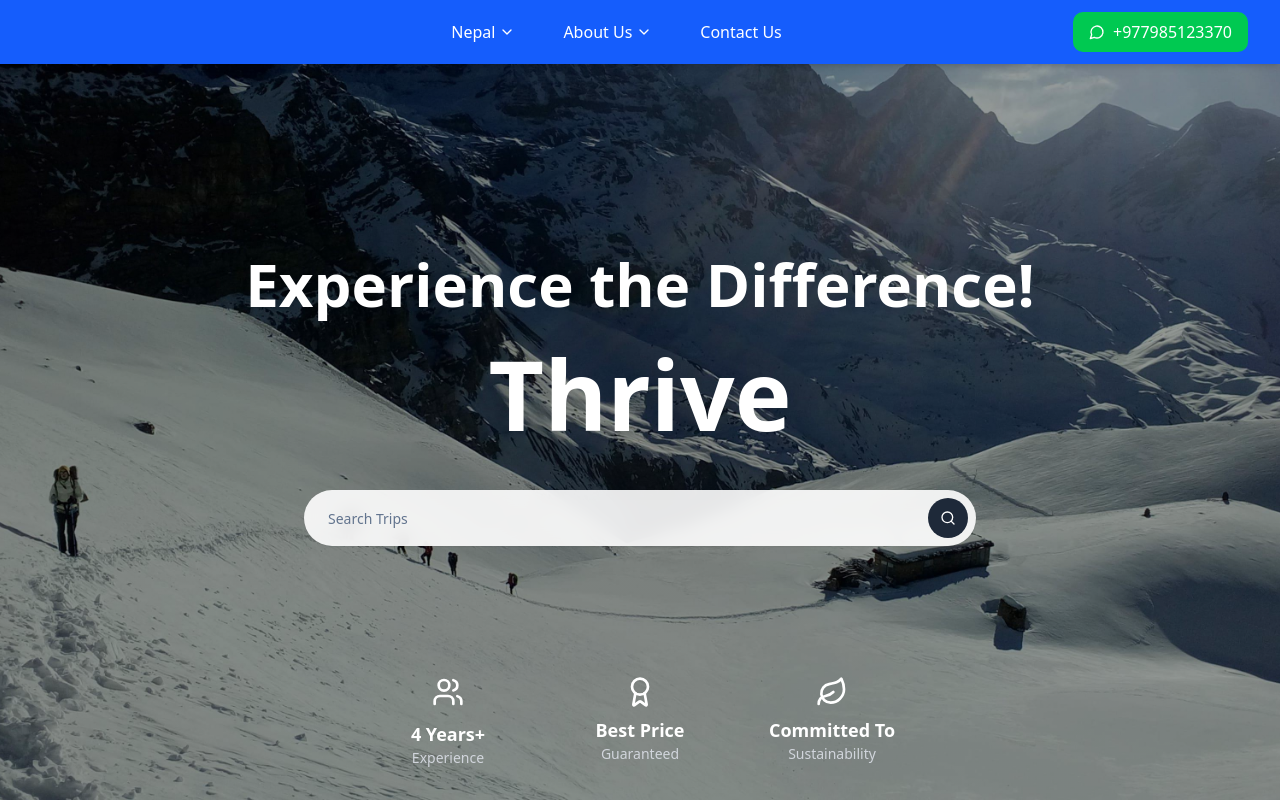
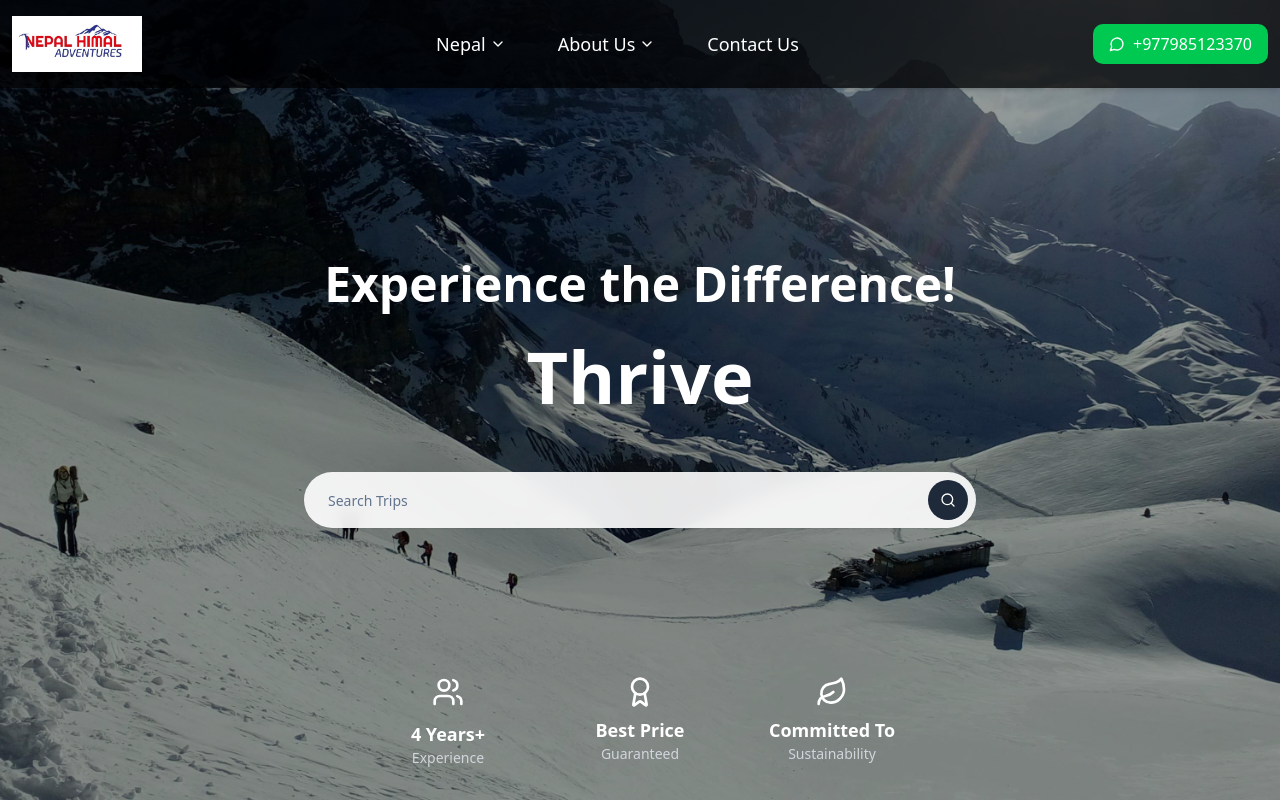
Before and after one commit to AayushGrg333/Nepal-Himal-Adventures, a Next.js app: page / in a window 1280 px wide. Built offline with nearby package versions, Linux system fonts and the light colour scheme.

Commit message:
feat : responsive

```diff
--- a/src/app/page.tsx
+++ b/src/app/page.tsx
@@ -1,19 +1,19 @@
-"use client"
-import { Search, Star, Award, Leaf, Users } from "lucide-react"
-import { Button } from "@/components/ui/button"
-import { Input } from "@/components/ui/input"
-import { useRotatingText } from "@/hooks/use-rotating-text"
+"use client";
+import { Search, Star, Award, Leaf, Users } from "lucide-react";
+import { Button } from "@/components/ui/button";
+import { Input } from "@/components/ui/input";
+import { useRotatingText } from "@/hooks/use-rotating-text";
 import { BestSellers } from "@/app/components/best-sellers";
-import { Navbar } from "@/components/Navbar"
-
-
+import { Navbar } from "@/components/Navbar";
 
 export default function HomePage() {
-  const rotatingWord = useRotatingText(["Discover", "Explore", "Thrive"], 1000)
+     const rotatingWord = useRotatingText(
+          ["Discover", "Explore", "Thrive"],
+          1000
+     );
 
      return (
           <div className="min-h-screen bg-white">
-
                {/* Hero Section */}
                <div
                     className="relative h-screen bg-cover bg-center bg-no-repeat"
@@ -21,21 +21,29 @@ export default function HomePage() {
                          backgroundImage: `linear-gradient(rgba(0, 0, 0, 0.4), rgba(0, 0, 0, 0.4)), url('/hero-bg.jpeg')`,
                     }}
                >
-        <div className="absolute inset-0 flex flex-col items-center justify-center text-center px-4">
-          <h1 className="text-white text-4xl md:text-6xl font-bold mb-8">Experience the Difference!</h1>
+                    <div className="absolute inset-0 flex flex-col items-center justify-center text-center px-5">
+                         <h1 className="text-white text-[25px] md:text-5xl font-semibold md:mb-5 mb-0">
+                              Experience the Difference!
+                         </h1>
 
-          <div className="text-white text-6xl md:text-8xl font-bold mb-12 h-24 flex items-center">
-            <span className="transition-all duration-500 ease-in-out">{rotatingWord}</span>
+                         <div className="text-white text-6xl md:text-7xl font-semibold mb-12 h-24 flex items-center">
+                              <span className="transition-all duration-500 ease-in-out">
+                                   {rotatingWord}
+                              </span>
                          </div>
 
                          {/* Search Bar */}
-          <div className="relative w-full max-w-2xl">
+
+                         <div className="relative w-full max-w-2xl md:mb-3 mb-10">
                               <Input
                                    type="text"
                                    placeholder="Search Trips"
                                    className="w-full h-14 pl-6 pr-14 text-lg bg-white/90 backdrop-blur-sm border-0 rounded-full"
                               />
-            <Button size="sm" className="absolute right-2 top-2 h-10 w-10 rounded-full bg-gray-800 hover:bg-gray-700">
+                              <Button
+                                   size="sm"
+                                   className="absolute right-2 top-2 h-10 w-10 rounded-full bg-gray-800 hover:bg-gray-700"
+                              >
                                    <Search className="h-4 w-4 text-white" />
                               </Button>
                          </div>
@@ -43,28 +51,35 @@ export default function HomePage() {
 
                     {/* Bottom Stats Section */}
                     <div className="absolute bottom-0 left-0 right-0  ">
-
-          <div className="max-w-xl mx-auto px-4 py-8  ">
-
-            <div className="grid grid-cols-2 md:grid-cols-2 lg:grid-cols-3 gap-6 lg:gap-8">
-
+                         <div className="max-w-xl mx-auto px-4 py-8 ">
+                              <div className="  grid grid-cols-2  md:grid-cols-2 lg:grid-cols-3 gap-6 lg:gap-8">
                                    <div className="flex flex-col items-center">
-                <Users className="h-8 w-8 text-white mb-3" />
-                <div className="text-white font-bold text-lg">4 Years+</div>
-                <div className="text-gray-300 text-sm">Experience</div>
+                                        <Users className=" h-8 w-8 text-white mb-3" />
+                                        <div className="text-white font-bold text-lg">
+                                             4 Years+
                                         </div>
-
+                                        <div className="text-gray-300 text-sm">
+                                             Experience
+                                        </div>
+                                   </div>
 
                                    <div className="flex flex-col items-center ">
                                         <Award className="h-8 w-8 text-white mb-2" />
-                <div className="text-white font-bold text-lg">Best Price</div>
-                <div className="text-gray-300 text-sm">Guaranteed</div>
+                                        <div className="text-white font-bold text-lg">
+                                             Best Price
                                         </div>
-
-              <div className="flex flex-col items-center">
+                                        <div className="text-gray-300 text-sm">
+                                             Guaranteed
+                                        </div>
+                                   </div>
+                                   <div className=" flex-col items-center hidden md:flex">
                                         <Leaf className="h-8 w-8 text-white mb-2" />
-                <div className="text-white font-bold text-lg">Committed To</div>
-                <div className="text-gray-300 text-sm">Sustainability</div>
+                                        <div className="text-white font-bold text-lg">
+                                             Committed To
+                                        </div>
+                                        <div className="text-gray-300 text-sm">
+                                             Sustainability
+                                        </div>
                                    </div>
                               </div>
                          </div>
@@ -84,5 +99,5 @@ export default function HomePage() {
               `}
               </style> */}
           </div>
-  )
+     );
 }
--- a/src/components/Navbar.tsx
+++ b/src/components/Navbar.tsx
@@ -1,29 +1,30 @@
-"use client";
-import React, { useState, useRef, useEffect } from "react";
-import Link from "next/link";
-import { ChevronDown, MessageCircle, Menu, X, ChevronRight } from 'lucide-react';
+"use client"
+import { useState, useRef, useEffect } from "react"
+import Link from "next/link"
+import Image from "next/image"
+import { ChevronDown, MessageCircle, Menu, X, ChevronRight } from "lucide-react"
 
 export function Navbar() {
-  const [activeMenu, setActiveMenu] = useState<null | "nepal" | "about">(null);
-  const [mobileMenuOpen, setMobileMenuOpen] = useState(false);
-  const [selectedNepalCategory, setSelectedNepalCategory] = useState("Trekking in Nepal");
-  const menuRef = useRef<HTMLDivElement>(null);
+  const [activeMenu, setActiveMenu] = useState<null | "nepal" | "about">(null)
+  const [mobileMenuOpen, setMobileMenuOpen] = useState(false)
+  const [selectedNepalCategory, setSelectedNepalCategory] = useState("Trekking in Nepal")
+  const menuRef = useRef<HTMLDivElement>(null)
 
   const toggleMenu = (menu: "nepal" | "about") => {
-    setActiveMenu((prev) => (prev === menu ? null : menu));
-  };
+    setActiveMenu((prev) => (prev === menu ? null : menu))
+  }
 
   // Close menu on outside click
   useEffect(() => {
     const handleClickOutside = (event: MouseEvent) => {
       if (menuRef.current && !menuRef.current.contains(event.target as Node)) {
-        setActiveMenu(null);
+        setActiveMenu(null)
       }
-    };
+    }
 
-    document.addEventListener("mousedown", handleClickOutside);
-    return () => document.removeEventListener("mousedown", handleClickOutside);
-  }, []);
+    document.addEventListener("mousedown", handleClickOutside)
+    return () => document.removeEventListener("mousedown", handleClickOutside)
+  }, [])
 
   // Nepal menu categories
   const nepalCategories = [
@@ -36,8 +37,8 @@ export function Navbar() {
     "Day Trips",
     "Multi Country Tours",
     "Voluntourism Trips",
-    "Extend Your Trip"
-  ];
+    "Extend Your Trip",
+  ]
 
   // Trekking options (you can expand this for other categories)
   const trekkingOptions = [
@@ -72,8 +73,8 @@ export function Navbar() {
     "Manaslu Circuit Trek – 15 Days",
     "Dhaulagiri Circuit Trek – 20 Days",
     "Upper Dolpo Trek – 25 Days",
-    "Kanchenjunga Base Camp Trek – 22 Days"
-  ];
+    "Kanchenjunga Base Camp Trek – 22 Days",
+  ]
 
   // About Us menu items
   const aboutUsItems = {
@@ -86,7 +87,7 @@ export function Navbar() {
       { name: "Legal Documents", href: "/legal", highlight: false },
       { name: "Terms and Conditions", href: "/terms", highlight: false },
       { name: "Our Fleets", href: "/fleets", highlight: false },
-      { name: "Awards and Achievements", href: "/awards", highlight: false }
+      { name: "Awards and Achievements", href: "/awards", highlight: false },
     ],
     right: [
       { name: "Customer Reviews", href: "/reviews", highlight: false },
@@ -96,22 +97,21 @@ export function Navbar() {
       { name: "Sign Up for Newsletter", href: "/newsletter", highlight: false },
       { name: "Contact Us", href: "/contact", highlight: false },
       { name: "Meet our Founder", href: "/founder", highlight: false },
-      { name: "Blog", href: "/blog", highlight: false }
-    ]
-  };
+      { name: "Blog", href: "/blog", highlight: false },
+    ],
+  }
 
   return (
     <div>
-    <nav
-      ref={menuRef}
-      className="w-full fixed top-0 left-0 right-0 z-50 bg-blue-600 text- shadow-md"
-    >
-      <div className="max-w-7xl mx-auto px-4 sm:px-6 lg:px-8">
-        <div className="flex items-center justify-between h-16">
+     <div className=" w-full fixed lg:p-2 p-0 top-0 left-0 right-0 z-50 bg-black/75 text-white shadow-md">
 
-          {/* Left side - Logo space */}
-          <div className="flex-shrink-0 w-32">
-            {/* Space reserved for logo */}
+        <div className="font-inter w-full mx-auto">
+          <div className="flex items-center justify-between h-18">
+            {/* Left side - Logo */}
+            <div className="flex-shrink-0  ml-4 md:ml-1">
+              <Link href="/">
+                <Image src="/logo.jpg" alt="Company Logo" width={130} height={45} className="object-contain" priority />
+              </Link>
             </div>
 
             {/* Center - Menu items */}
@@ -120,12 +120,15 @@ export function Navbar() {
               <div className="relative">
                 <button
                   onClick={() => toggleMenu("nepal")}
-                className="flex items-center gap-1 text-white hover:text-blue-400 px-3 py-2 rounded transition-colors duration-200 focus:outline-none"
+                  className="flex items-center gap-1 text-lg text-white hover:text-blue-400 px-3 py-2 rounded transition-colors duration-200 focus:outline-none"
                 >
                   Nepal <ChevronDown className="w-4 h-4" />
                 </button>
                 {activeMenu === "nepal" && (
-                <div className="absolute top-full mt-2 bg-white text-black shadow-xl rounded-md overflow-hidden" style={{width: '800px', left: '-300px'}}>
+                  <div
+                    className="absolute top-full mt-2 bg-white text-black shadow-xl rounded-md overflow-hidden"
+                    style={{ width: "800px", left: "-300px" }}
+                  >
                     <div className="flex">
                       {/* Left Sidebar */}
                       <div className="w-1/3 bg-gray-50 border-r">
@@ -134,7 +137,7 @@ export function Navbar() {
                             key={category}
                             onClick={() => setSelectedNepalCategory(category)}
                             className={`w-full text-left px-4 py-3 hover:bg-gray-100 border-b border-gray-200 flex items-center justify-between ${
-                            selectedNepalCategory === category ? 'bg-blue-50 text-blue-600' : ''
+                              selectedNepalCategory === category ? "bg-blue-50 text-blue-600" : ""
                             }`}
                           >
                             {category}
@@ -151,7 +154,7 @@ export function Navbar() {
                             {trekkingOptions.map((trek, index) => (
                               <Link
                                 key={index}
-                              href={`/nepal/trekking/${trek.toLowerCase().replace(/\s+/g, '-')}`}
+                                href={`/nepal/trekking/${trek.toLowerCase().replace(/\s+/g, "-")}`}
                                 className="text-sm hover:text-blue-600 py-1"
                                 onClick={() => setActiveMenu(null)}
                               >
@@ -173,12 +176,15 @@ export function Navbar() {
               <div className="relative">
                 <button
                   onClick={() => toggleMenu("about")}
-                className="flex items-center gap-1 text-white hover:text-blue-400 px-3 py-2 rounded transition-colors duration-200 focus:outline-none"
+                  className="flex items-center gap-1  text-lg text-white hover:text-blue-400 px-4 py-3 rounded transition-colors duration-200 focus:outline-none"
                 >
                   About Us <ChevronDown className="w-4 h-4" />
                 </button>
                 {activeMenu === "about" && (
-                <div className="absolute top-full mt-2 bg-white text-black shadow-xl rounded-md overflow-hidden" style={{width: '500px', left: '-200px'}}>
+                  <div
+                    className="absolute top-full mt-2 bg-white text-black shadow-xl rounded-md overflow-hidden"
+                    style={{ width: "500px", left: "-200px" }}
+                  >
                     <div className="flex">
                       {/* Left Column */}
                       <div className="w-1/2 p-4 border-r">
@@ -186,9 +192,7 @@ export function Navbar() {
                           <Link
                             key={index}
                             href={item.href}
-                          className={`block py-2 hover:text-blue-600 ${
-                            item.highlight ? 'text-blue-600' : ''
-                          }`}
+                            className={`block py-2 hover:text-blue-600 ${item.highlight ? "text-blue-600" : ""}`}
                             onClick={() => setActiveMenu(null)}
                           >
                             {item.name}
@@ -217,14 +221,14 @@ export function Navbar() {
               {/* Contact Us */}
               <Link
                 href="/contact"
-              className="text-white hover:text-blue-400 px-3 py-2 rounded transition-colors duration-200"
+                className="text-white text-lg  hover:text-blue-400 px-3 py-2 rounded transition-colors duration-200"
               >
                 Contact Us
               </Link>
             </div>
 
             {/* Right side - WhatsApp Contact */}
-          <div className="hidden md:flex items-center">
+            <div className="hidden md:flex items-center mr-4 md:mr-1">
               <div className="flex items-center space-x-2 bg-green-500 hover:bg-green-600 px-4 py-2 rounded-lg transition-colors duration-200 cursor-pointer">
                 <MessageCircle className="h-4 w-4 text-white" />
                 <span className="text-white font-medium">+977985123370</span>
@@ -232,11 +236,8 @@ export function Navbar() {
             </div>
 
             {/* Mobile menu button */}
-          <div className="md:hidden">
-            <button
-              onClick={() => setMobileMenuOpen(!mobileMenuOpen)}
-              className="text-white hover:text-blue-400 p-2"
-            >
+            <div className="md:hidden mr-4">
+              <button onClick={() => setMobileMenuOpen(!mobileMenuOpen)} className="text-white hover:text-blue-400 p-2">
                 {mobileMenuOpen ? <X className="h-6 w-6" /> : <Menu className="h-6 w-6" />}
               </button>
             </div>
@@ -259,11 +260,11 @@ export function Navbar() {
                       {nepalCategories.map((category) => (
                         <Link
                           key={category}
-                        href={`/nepal/${category.toLowerCase().replace(/\s+/g, '-')}`}
+                          href={`/nepal/${category.toLowerCase().replace(/\s+/g, "-")}`}
                           className="block text-gray-300 hover:text-blue-400 px-3 py-2"
                           onClick={() => {
-                          setActiveMenu(null);
-                          setMobileMenuOpen(false);
+                            setActiveMenu(null)
+                            setMobileMenuOpen(false)
                           }}
                         >
                           {category}
@@ -289,8 +290,8 @@ export function Navbar() {
                           href={item.href}
                           className="block text-gray-300 hover:text-blue-400 px-3 py-2"
                           onClick={() => {
-                          setActiveMenu(null);
-                          setMobileMenuOpen(false);
+                            setActiveMenu(null)
+                            setMobileMenuOpen(false)
                           }}
                         >
                           {item.name}
@@ -320,7 +321,10 @@ export function Navbar() {
             </div>
           )}
         </div>
-    </nav>
       </div>
-  );
+      <div ref={menuRef} className="hidden">
+        {/* This hidden div holds the ref to avoid hydration errors */}
+      </div>
+    </div>
+  )
 }
```
Also changed, not shown: src/app/layout.tsx (+9 -2 lines), public/logo.jpg (added). Lines whose indentation alone changed are shown as unchanged.
